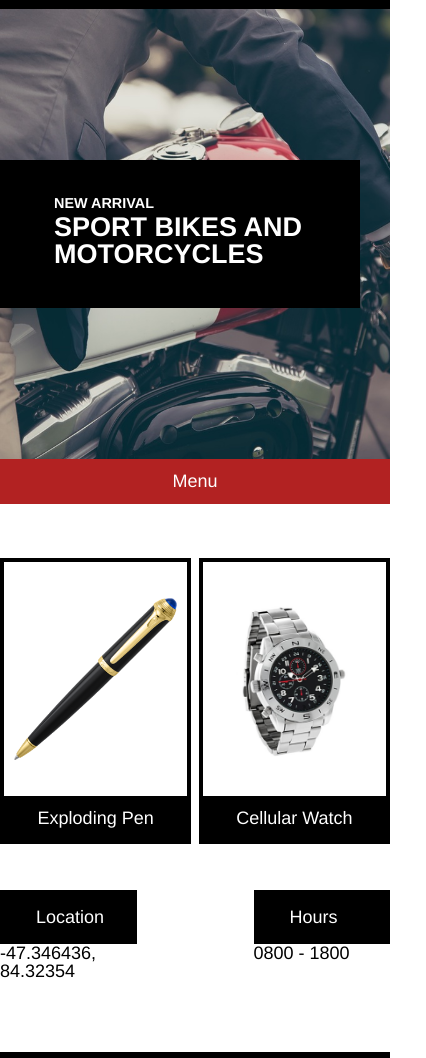
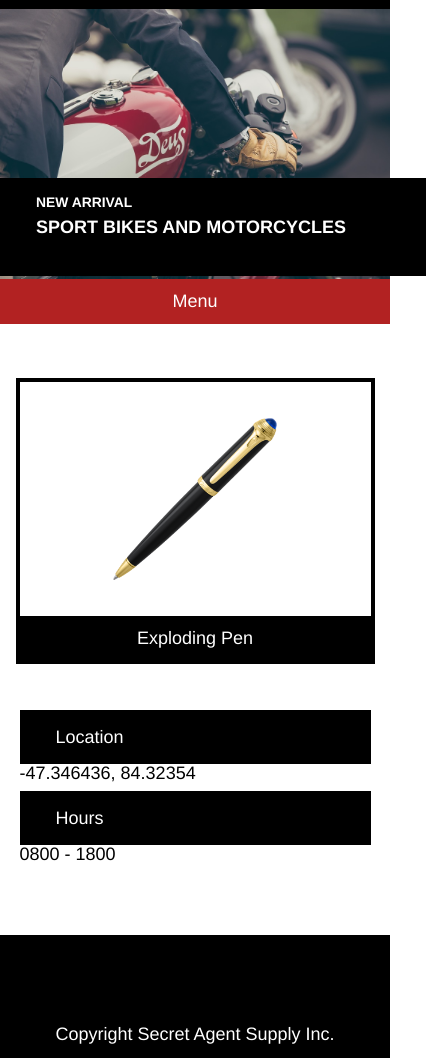
Before and after one commit to rhoffen/SecretAgentSupply, a plain HTML site: page index.html in a window 390 px wide. Shown: the part 42-1100 px from the top of the page, 426 px wide, since content can reach past the window. Drawn offline with Linux system fonts and the light colour scheme.

Commit message:
Responsive to screens less than 470px

```diff
--- a/index.html
+++ b/index.html
@@ -62,7 +62,7 @@
             <p class="info">-47.346436, 84.32354</p>
           </div>
           <div class="info-box">
-            <p class="label-box">Hours</p>
+            <p class="label-box hours">Hours</p>
             <p class="info">0800 - 1800</p>
           </div>
         </div>
--- a/resources/css/style.css
+++ b/resources/css/style.css
@@ -21,7 +21,7 @@ section, footer {
   display: flex;
   flex-direction: column;
   align-items: flex-start;
-  justify-content: center;
+  justify-content: flex-start;
 }
 
 /*.banner has one div - the centered .container*/
@@ -54,12 +54,16 @@ section, footer {
   height: 25rem;
 }
 
+.announcement .container {
+  justify-content: center;
+}
+
 /*Announcement items in .announcement .container*/
 .announcement .container p {
   background-color: black;
   width: 17rem;
   padding-left: 3rem;
-  margin: 0;
+  /*margin: 0;*/
   text-transform: uppercase;
   font-weight: bold;
 }
@@ -68,12 +72,14 @@ section, footer {
   font-size: 1rem;
   padding-top: 2rem;
   padding-bottom: 0.25rem;
+  margin-top: 9rem;
 }
 
 .new-products {
   font-size: 2rem;
   padding-top: 0;
   padding-bottom: 2.2rem;
+  margin: 0;
 }
 
 /*Navigation bar*/
@@ -156,18 +162,21 @@ footer {
   padding-bottom: 4rem;
 }
 
-/*Why did label-box backgrounds extend past their parent container before the overflow was hidden?*/
 footer .container .info-box {
   width: 35%;
-  overflow: hidden;
 }
 
+.info-box p{
+  width: 100%;
+}
+
+/*Why did adding 2rem left padding cause the entire label-box to extend past its parent info-box without a width adjustment?*/
 footer .info-box .label-box {
   background-color: black;
   color: white;
   padding: 1rem 0 1rem 2rem;
   text-align: left;
-  width: 100%;
+  width: 89.5%;
   margin: 0;
 }
 
@@ -179,7 +188,7 @@ footer .info-box .label-box {
   height: 5rem;
 }
 
-/*<!-- Responsive items for tablet-portrait-->*/
+/*Responsive items for tablet-portrait*/
 @media only screen and (max-width: 1024px) {
   /*Navigation menu*/
   .menu .container {
@@ -211,3 +220,81 @@ footer .info-box .label-box {
     display: none;
   }
 }
+/*Responsive items for phones*/
+@media only screen and (max-width: 470px) {
+
+  .announcement {
+    height: 15rem;
+  }
+
+  .announcement .container p {
+    padding-left: 2rem;
+    width: 100%;
+  }
+
+  .arrival {
+    margin-top: 10rem;
+    padding-top: 1rem;
+    font-size: 0.77rem
+  }
+
+  .new-products {
+    margin-bottom: .75rem;
+    padding-top: .2rem;
+    font-size: 1rem;
+  }
+
+  .featured .container {
+    justify-content: center;
+  }
+
+  .featured .container figure {
+    width: 90%;
+  }
+
+  #watch {
+    display: none;
+  }
+
+  footer {
+    margin: 0;
+    padding: 0;
+    width: 100%;
+  }
+
+  footer .container {
+    width: 90%;
+    display: flex;
+    flex-direction: column;
+    align-items: flex-start;
+    justify-content: flex-start;
+  }
+
+  .store-info {
+    display: flex;
+    flex-direction: column;
+    justify-content: center;
+    align-items: center;
+    width: 100%;
+    padding-bottom: 4rem;
+  }
+
+  footer .container .info-box {
+    width: 100%;
+  }
+
+  footer .container .info-box p {
+    width: 90%;
+  }
+
+  footer .container .store-info .info-box .hours{
+    margin-top: 0.5rem;
+  }
+
+  .copyright {
+    height: 11rem;
+  }
+  .copyright .container{
+    align-items: center;
+  }
+}
```
